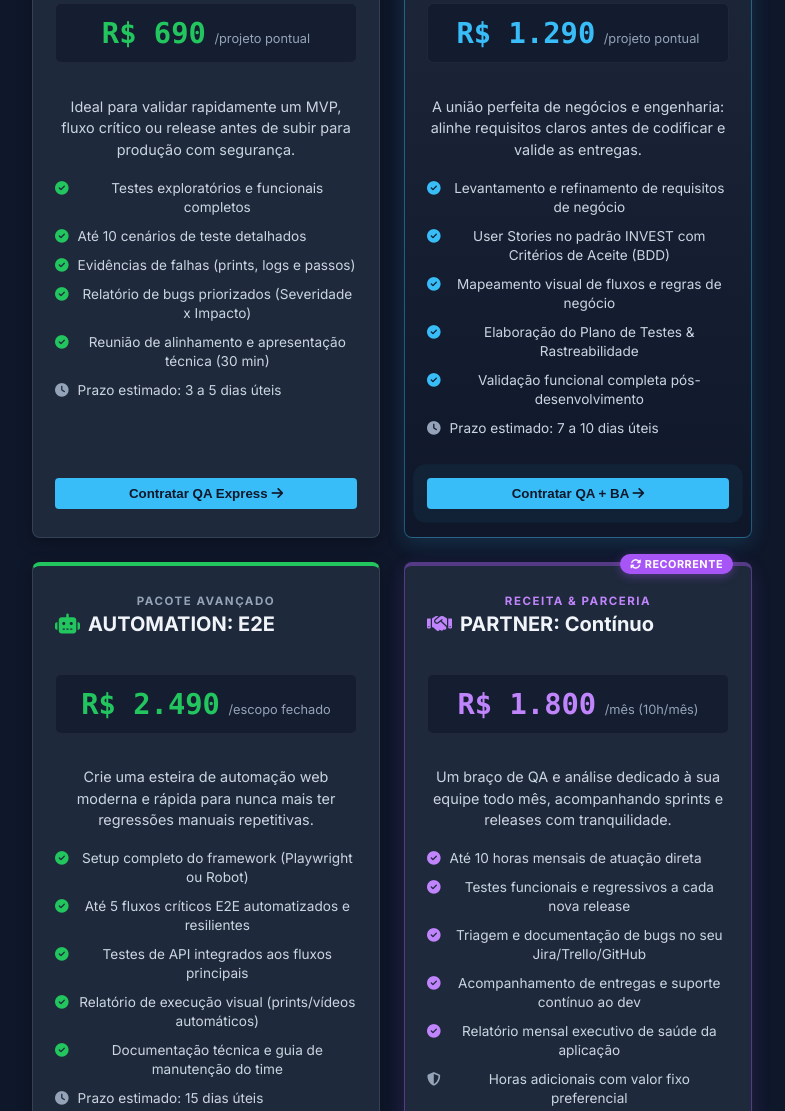
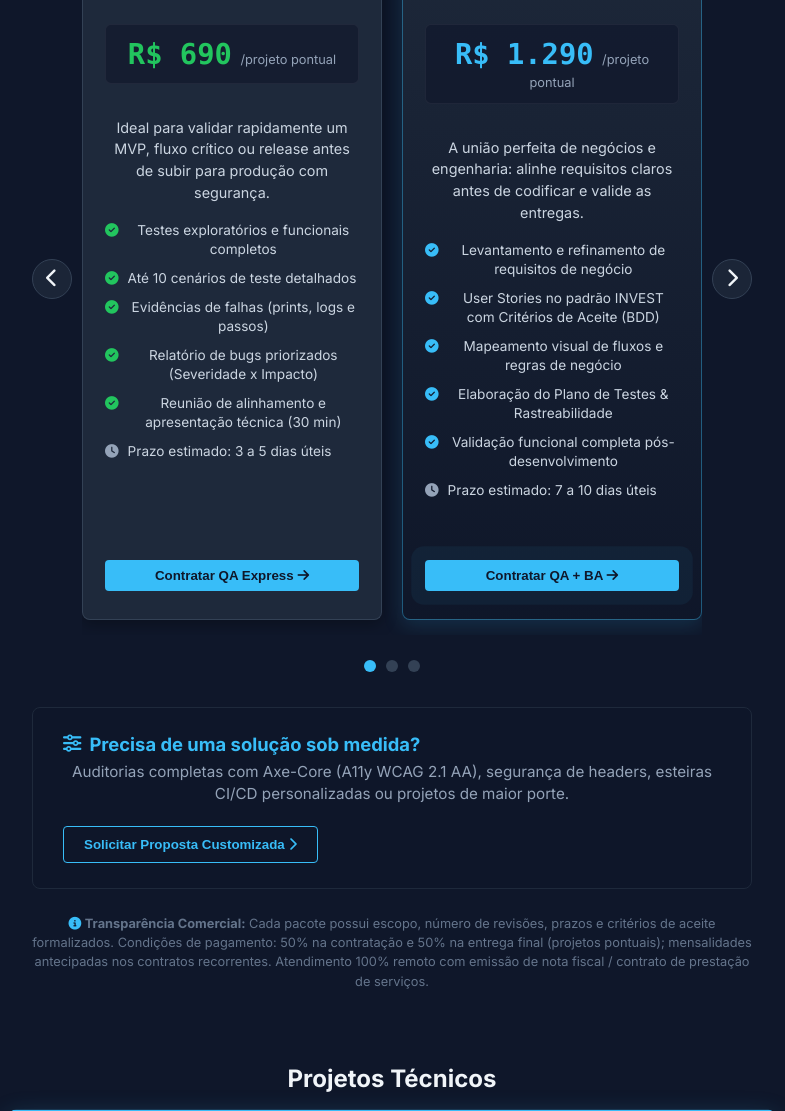
Before and after one commit to FlavianaPina24/meu-portfolio, a plain HTML site: page index.html in a window 1280 px wide. Shown: the part 2391-3502 px from the top of the page, without its empty margins (248-1033 px from the left). Drawn offline with nearby package versions, Linux system fonts and the light colour scheme; no server answers.

Commit message:
feat: transformar catalogo de servicos comerciais em carrosel interativo com setas e dots

```diff
--- a/index.html
+++ b/index.html
@@ -216,9 +216,12 @@
                 Qualidade de software, automação e análise de requisitos sob medida para startups, agências e empresas que precisam entregar software confiável e sem bugs, sem o custo de contratar uma equipe inteira.
             </p>
 
-            <div class="services-grid">
-                <!-- Pacote 1: START — QA Express -->
-                <div class="service-card">
+            <!-- Início do Carrossel de Serviços -->
+            <div class="services-carousel-container">
+                <div class="services-carousel-wrapper">
+                    <div class="services-carousel-track">
+                        <!-- Pacote 1: START — QA Express -->
+                        <div class="service-card">
                     <div class="service-header">
                         <div class="service-tier-name">PACOTE DE ENTRADA</div>
                         <h3 class="service-title"><i class="fas fa-bolt" style="color: #eab308;"></i> START: QA Express</h3>
@@ -331,8 +334,14 @@
                     </div>
                 </div>
             </div>
-
-            <!-- Card de Escopo Customizado / Proposta Especial -->
+        </div>
+        <button class="carousel-btn prev" aria-label="Pacote Anterior"><i class="fas fa-chevron-left"></i></button>
+        <button class="carousel-btn next" aria-label="Próximo Pacote"><i class="fas fa-chevron-right"></i></button>
+        <div class="services-carousel-dots carousel-dots"></div>
+    </div>
+    <!-- Fim do Carrossel de Serviços -->
+
+    <!-- Card de Escopo Customizado / Proposta Especial -->
             <div style="margin-top: 35px; background: rgba(15, 23, 42, 0.85); border: 1px solid #1e293b; border-radius: 8px; padding: 25px 30px; display: flex; justify-content: space-between; align-items: center; flex-wrap: wrap; gap: 20px;">
                 <div>
                     <h4 style="margin: 0 0 6px 0; color: #38bdf8; font-size: 1.15rem; display: flex; align-items: center; gap: 8px;">
@@ -2104,6 +2113,88 @@
         // Inicializa os dots
         createDots();
     }
+
+    // --- Lógica para o Carrossel de Serviços ---
+    const servicesTrack = document.querySelector('.services-carousel-track');
+    if (servicesTrack) {
+        const servicesPrevBtn = document.querySelector('.services-carousel-container .prev');
+        const servicesNextBtn = document.querySelector('.services-carousel-container .next');
+        const servicesCards = Array.from(servicesTrack.children);
+        const servicesDotsNav = document.querySelector('.services-carousel-dots');
+        let serviceCardWidth = servicesCards.length > 0 ? servicesCards[0].getBoundingClientRect().width + 20 : 0;
+        let serviceCurrentIndex = 0;
+        let serviceDots = [];
+
+        const createServiceDots = () => {
+            if (!servicesDotsNav) return;
+            servicesDotsNav.innerHTML = '';
+            const cardsToShow = window.innerWidth <= 768 ? 1 : 2;
+            const numDots = servicesCards.length > cardsToShow ? servicesCards.length - cardsToShow + 1 : 0;
+
+            for (let i = 0; i < numDots; i++) {
+                const dot = document.createElement('button');
+                dot.classList.add('carousel-dot');
+                if (i === serviceCurrentIndex) dot.classList.add('active');
+                servicesDotsNav.appendChild(dot);
+            }
+            serviceDots = Array.from(servicesDotsNav.children);
+        };
+
+        const updateServiceDots = () => {
+            if (serviceDots.length === 0) return;
+            serviceDots.forEach((dot, index) => {
+                dot.classList.toggle('active', index === serviceCurrentIndex);
+            });
+        };
+
+        if (servicesDotsNav) {
+            servicesDotsNav.addEventListener('click', e => {
+                const targetDot = e.target.closest('button.carousel-dot');
+                if (!targetDot) return;
+                const targetIndex = serviceDots.findIndex(dot => dot === targetDot);
+                serviceCurrentIndex = targetIndex;
+                updateServiceCarousel();
+            });
+        }
+
+        function updateServiceCarousel() {
+            if (servicesCards.length > 0) {
+                const w = servicesCards[0].getBoundingClientRect().width;
+                if (w > 0) serviceCardWidth = w + 20;
+            }
+            if (servicesTrack) servicesTrack.style.transform = `translateX(-${serviceCurrentIndex * serviceCardWidth}px)`;
+            updateServiceDots();
+        }
+
+        if (servicesNextBtn) {
+            servicesNextBtn.addEventListener('click', () => {
+                const cardsToShow = window.innerWidth <= 768 ? 1 : 2;
+                const maxIndex = servicesCards.length - cardsToShow;
+                if (serviceCurrentIndex < maxIndex) {
+                    serviceCurrentIndex++;
+                    updateServiceCarousel();
+                }
+            });
+        }
+
+        if (servicesPrevBtn) {
+            servicesPrevBtn.addEventListener('click', () => {
+                if (serviceCurrentIndex > 0) {
+                    serviceCurrentIndex--;
+                    updateServiceCarousel();
+                }
+            });
+        }
+
+        window.addEventListener('resize', () => {
+            if (servicesCards.length > 0) serviceCardWidth = servicesCards[0].getBoundingClientRect().width + 20;
+            serviceCurrentIndex = 0;
+            createServiceDots();
+            updateServiceCarousel();
+        });
+
+        createServiceDots();
+    }
     </script>
 </body>
 </html>
--- a/style.css
+++ b/style.css
@@ -1163,6 +1163,42 @@ html.a11y-highlight-links a, html.a11y-highlight-links button { text-decoration:
 }
 
 /* --- Estilos da Seção de Serviços & Pacotes Comerciais --- */
+.services-carousel-container {
+    position: relative;
+    width: 100%;
+    max-width: 860px;
+    margin: 25px auto 0;
+    padding: 10px 50px 0;
+    box-sizing: border-box;
+}
+
+.services-carousel-wrapper {
+    overflow: hidden;
+    padding-top: 16px;
+    padding-bottom: 15px;
+}
+
+.services-carousel-track {
+    display: flex;
+    gap: 20px;
+    transition: transform 0.5s cubic-bezier(0.25, 1, 0.5, 1);
+}
+
+.services-carousel-track .service-card {
+    flex: 0 0 calc(50% - 10px);
+    min-width: 0;
+    box-sizing: border-box;
+}
+
+@media (max-width: 768px) {
+    .services-carousel-container {
+        padding: 10px 42px 0;
+    }
+    .services-carousel-track .service-card {
+        flex: 0 0 100%;
+    }
+}
+
 .services-grid {
     display: grid;
     grid-template-columns: repeat(auto-fit, minmax(260px, 1fr));
```
